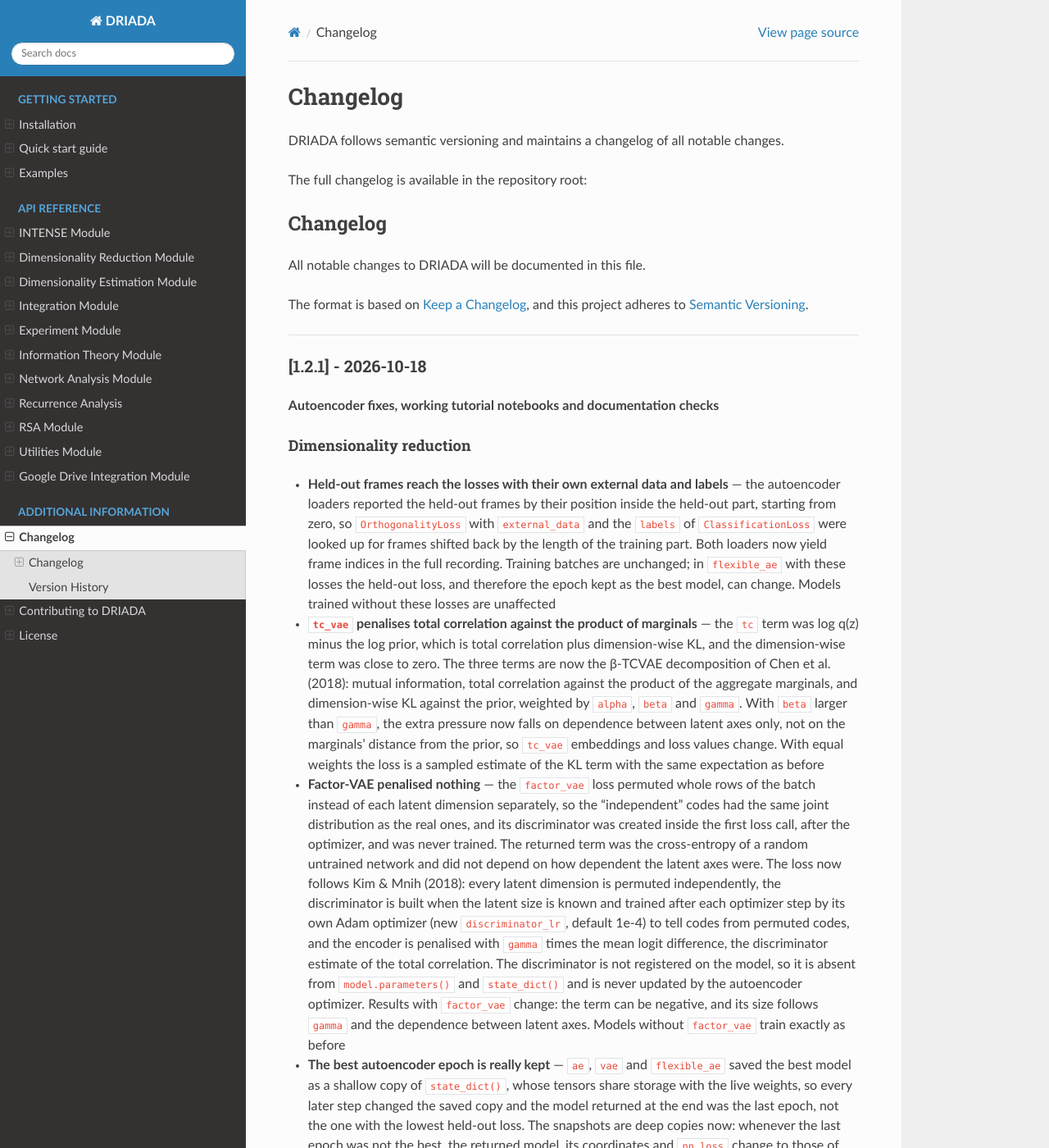
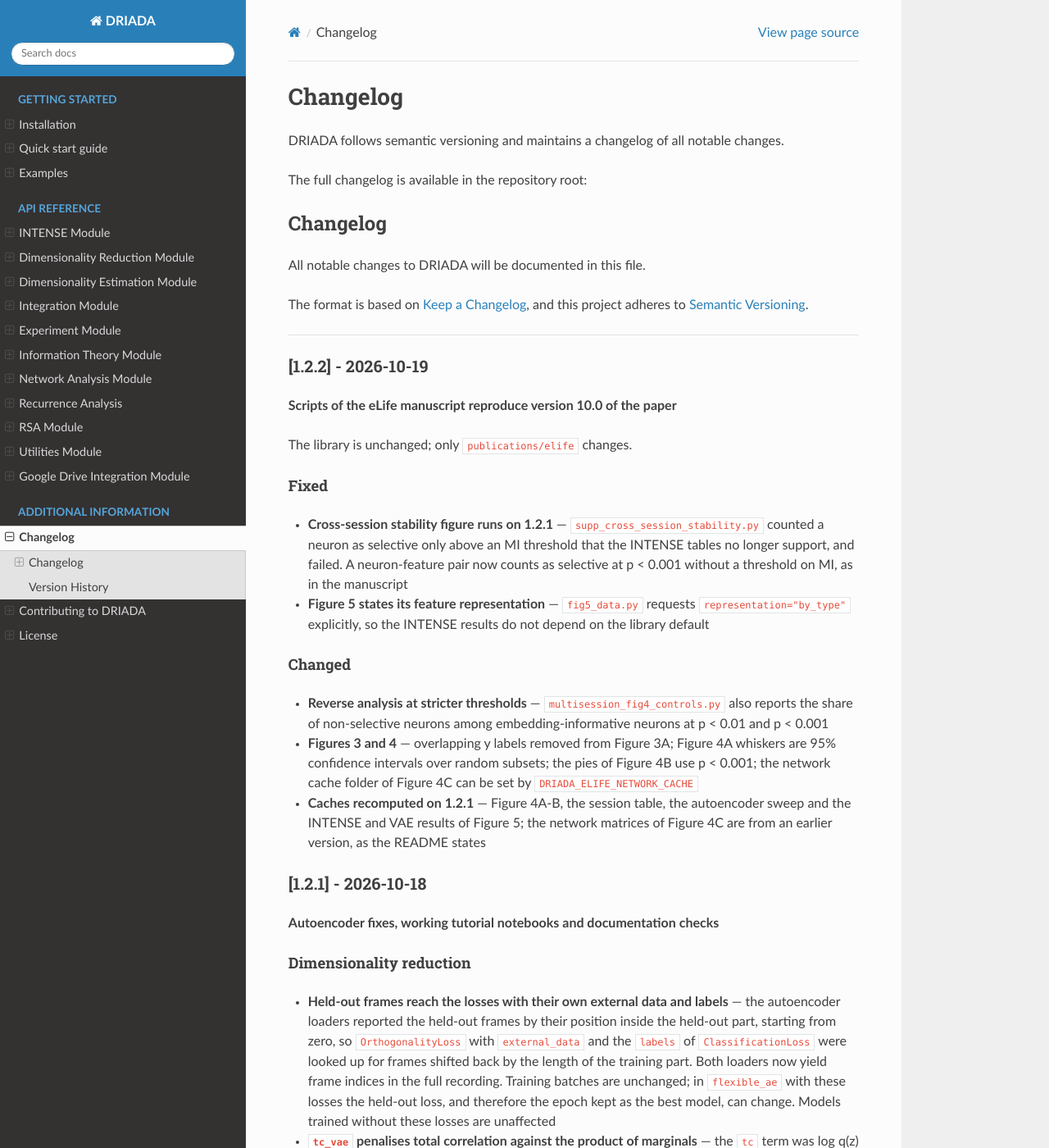
Before and after one commit to iabs-neuro/driada, a Sphinx documentation site: the page built from docs/changelog.rst, in a window 1280 px wide and 1400 px high. Shown: the whole window at 82% size. Built offline with Sphinx 7.4.7 and the Read the Docs theme 3.1.0, drawn with Linux system fonts in a browser that asks for light colours.

Commit message:
release: 1.2.2

```diff
--- a/CHANGELOG.md
+++ b/CHANGELOG.md
@@ -6,6 +6,23 @@
 and this project adheres to [Semantic Versioning](https://semver.org/spec/v2.0.0.html).
 
 ---
+
+## [1.2.2] - 2026-10-19
+
+**Scripts of the eLife manuscript reproduce version 10.0 of the paper**
+
+The library is unchanged; only `publications/elife` changes.
+
+### Fixed
+
+- **Cross-session stability figure runs on 1.2.1** — `supp_cross_session_stability.py` counted a neuron as selective only above an MI threshold that the INTENSE tables no longer support, and failed. A neuron-feature pair now counts as selective at p < 0.001 without a threshold on MI, as in the manuscript
+- **Figure 5 states its feature representation** — `fig5_data.py` requests `representation="by_type"` explicitly, so the INTENSE results do not depend on the library default
+
+### Changed
+
+- **Reverse analysis at stricter thresholds** — `multisession_fig4_controls.py` also reports the share of non-selective neurons among embedding-informative neurons at p < 0.01 and p < 0.001
+- **Figures 3 and 4** — overlapping y labels removed from Figure 3A; Figure 4A whiskers are 95% confidence intervals over random subsets; the pies of Figure 4B use p < 0.001; the network cache folder of Figure 4C can be set by `DRIADA_ELIFE_NETWORK_CACHE`
+- **Caches recomputed on 1.2.1** — Figure 4A-B, the session table, the autoencoder sweep and the INTENSE and VAE results of Figure 5; the network matrices of Figure 4C are from an earlier version, as the README states
 
 ## [1.2.1] - 2026-10-18
 
--- a/docs/conf.py
+++ b/docs/conf.py
@@ -37,7 +37,7 @@
 project = 'DRIADA'
 copyright = '2020-2026, DRIADA Contributors'
 author = 'DRIADA Contributors'
-release = '1.2.1'
+release = '1.2.2'
 
 # -- General configuration ---------------------------------------------------
 extensions = [
--- a/pyproject.toml
+++ b/pyproject.toml
@@ -7,7 +7,7 @@
 
 [project]
 name = "driada"
-version = "1.2.1"
+version = "1.2.2"
 authors = [
   { name="Nikita Pospelov", email="pospelov.na14@physics.msu.ru" },
 ]
--- a/src/driada/__init__.py
+++ b/src/driada/__init__.py
@@ -13,7 +13,7 @@
 _warnings.filterwarnings("ignore", message=".*Python version.*google.api_core.*")
 del _warnings
 
-__version__ = "1.2.1"
+__version__ = "1.2.2"
 
 # =============================================================================
 # Global configuration
```
Also changed, not shown: 2 other files.
